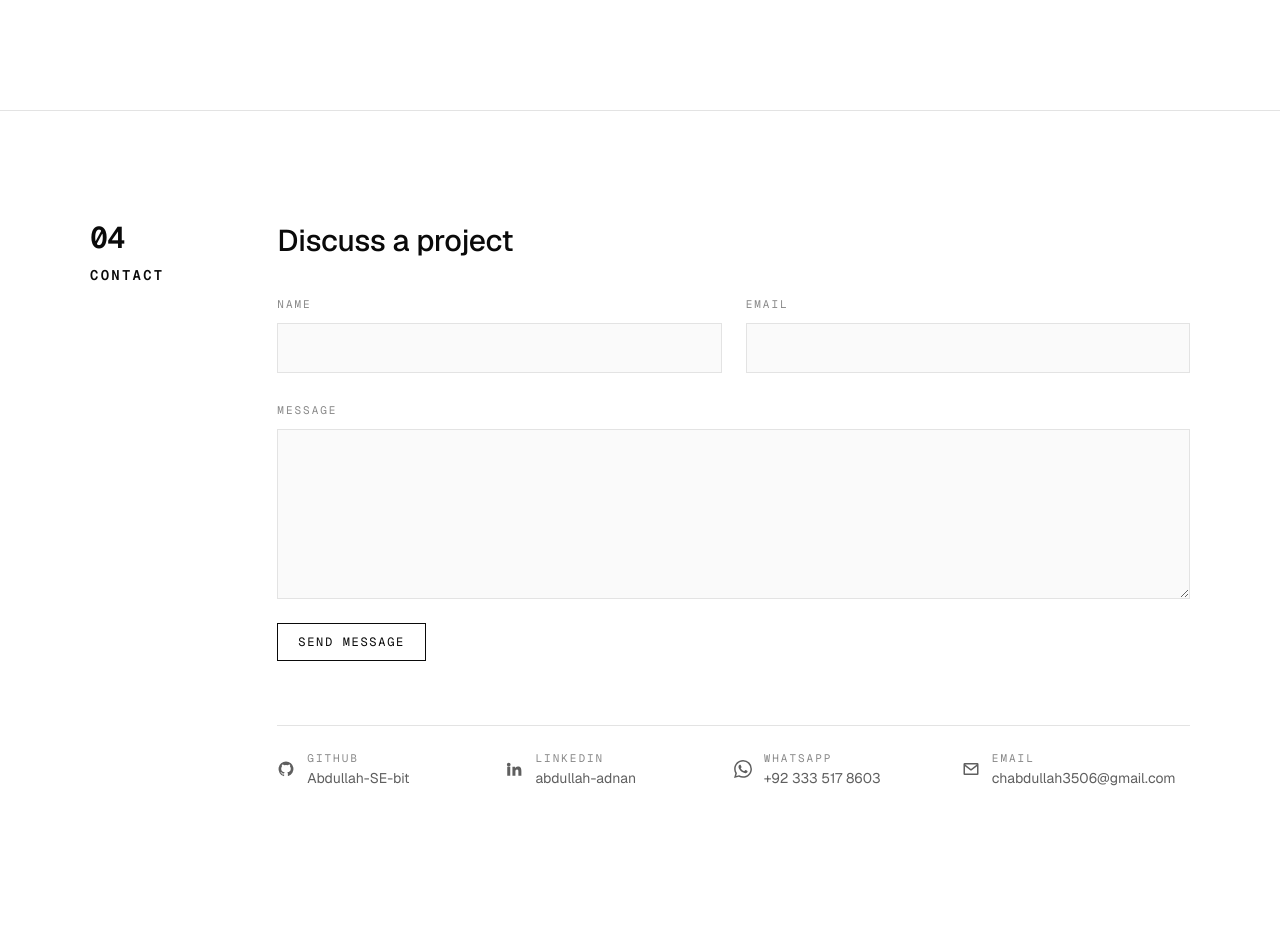
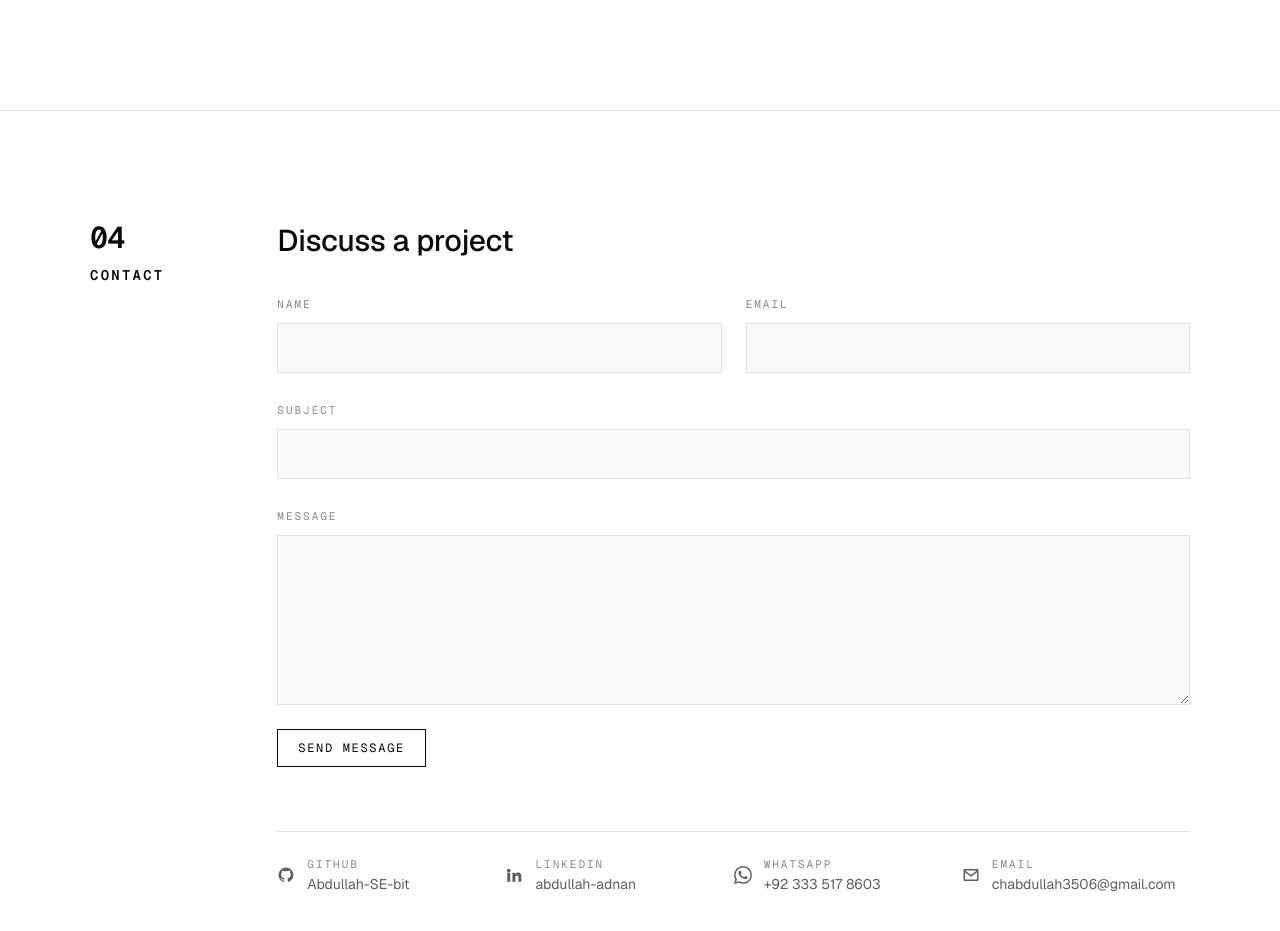
Before and after one commit to Abdullah-SE-bit/Abdullah-SE-bit.github.io, a Next.js app: page / in a window 1280 px wide. Shown: the part 3095-4026 px from the top of the page. Built offline with nearby package versions, Linux system fonts and the light colour scheme.

Commit message:
Add a subject field to the contact form and trim footer spacing
The visitor's subject becomes the email subject, prefixed with Portfolio.
The contact section's bottom padding drops so the page ends just below the
contact links.

Co-Authored-By: Claude Opus 5 <noreply@anthropic.com>

```diff
--- a/components/ContactForm.tsx
+++ b/components/ContactForm.tsx
@@ -24,6 +24,7 @@ export function ContactForm() {
     const data = new FormData(form);
     const name = String(data.get("name"));
     const email = String(data.get("email"));
+    const subject = String(data.get("subject"));
 
     // Honeypot: only bots fill the hidden checkbox, so skip the request.
     if (data.get("botcheck")) {
@@ -42,7 +43,7 @@ export function ContactForm() {
         },
         body: JSON.stringify({
           access_key: contactForm.accessKey,
-          subject: `Project discussion from ${name}`,
+          subject: `Portfolio: ${subject}`,
           name,
           email,
           message: String(data.get("message")),
@@ -93,6 +94,20 @@ export function ContactForm() {
             required
             maxLength={254}
             autoComplete="email"
+            className={inputClass}
+          />
+        </div>
+
+        <div className="sm:col-span-2">
+          <label htmlFor={`${id}-subject`} className={labelClass}>
+            Subject
+          </label>
+          <input
+            id={`${id}-subject`}
+            name="subject"
+            type="text"
+            required
+            maxLength={150}
             className={inputClass}
           />
         </div>
--- a/components/Footer.tsx
+++ b/components/Footer.tsx
@@ -41,7 +41,7 @@ export function Footer() {
   return (
     <footer id="contact">
       <Container>
-        <div className="grid grid-cols-12 gap-x-6 gap-y-10 py-20 md:py-28">
+        <div className="grid grid-cols-12 gap-x-6 gap-y-10 pt-20 pb-6 md:pt-28">
           <div className="col-span-12 md:col-span-2">
             <SectionLabel index="04" title="Contact" />
           </div>
```
